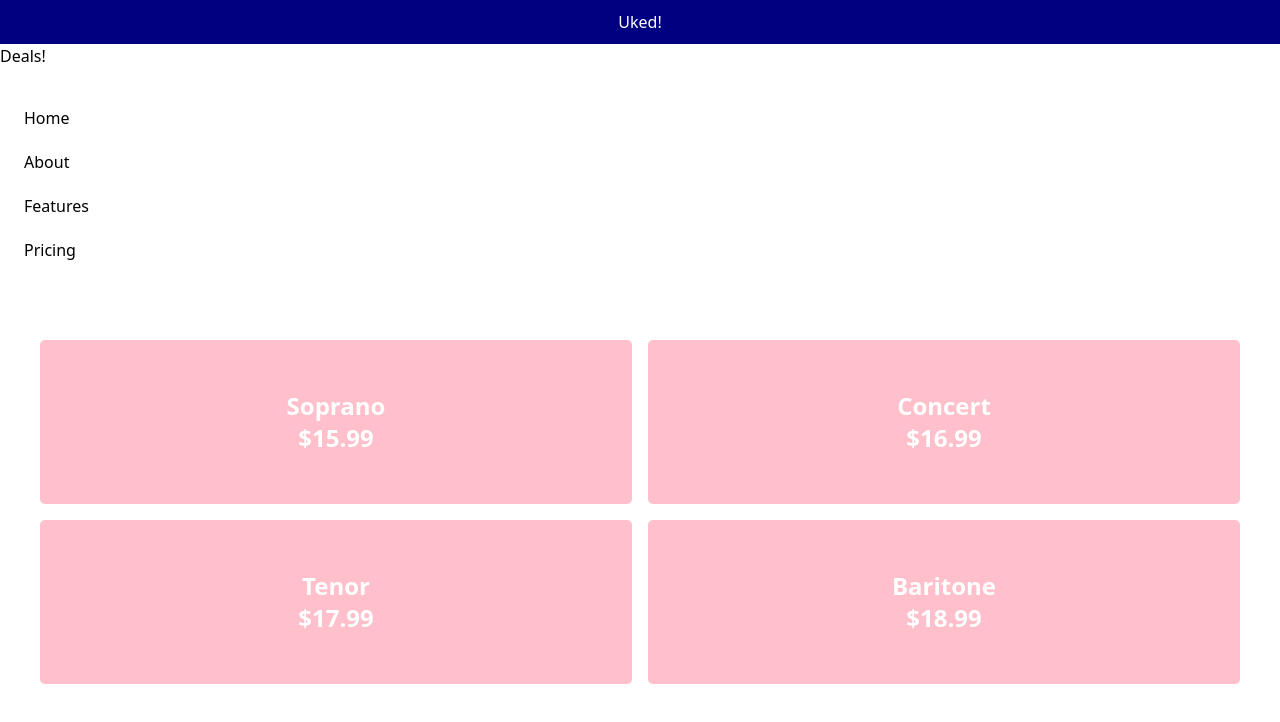
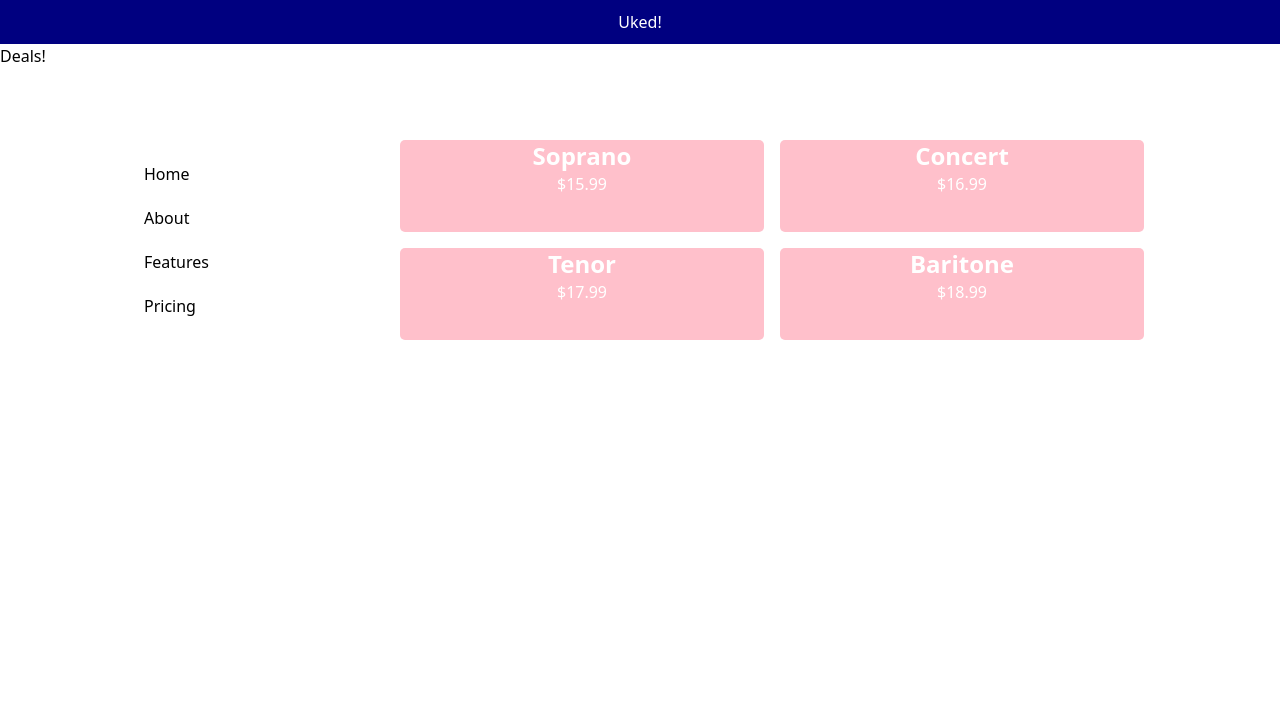
Before and after one commit to YouGuavas/uked, a React (Create React App) app: page / in a window 1280 px wide. Shown: the top 722 px of the page. Built offline with nearby package versions, Linux system fonts and the light colour scheme.

Commit message:
Properly align grid and sidebar

```diff
--- a/src/App.css
+++ b/src/App.css
@@ -9,6 +9,5 @@
   background-color: pink;
   color: white;
   text-align: center;
-  padding: 50px;
   border-radius: 5px;
 }
--- a/src/App.js
+++ b/src/App.js
@@ -17,8 +17,12 @@ function Main() {
   return (
     <div className="Main">
       Deals!
-      <SideBar />
-      <Gallery />
+      <section className="w-full max-w-6xl mx-auto px-4 m-4">
+        <div className="grid grid-cols-12 gap-4 flex-1 p-10">
+          <SideBar />
+          <Gallery />
+        </div>
+      </section>
     </div>
   )
 }
--- a/src/Gallery.js
+++ b/src/Gallery.js
@@ -1,10 +1,10 @@
 function Gallery()  {
   const galleryItems = [{name: 'Soprano', price: '15.99'}, {name: 'Concert', price: '16.99'}, {name: 'Tenor', price: '17.99'}, {name: 'Baritone', price: '18.99'}];
   return(
-    <div className='grid grid-cols-2 gap-4 flex-1 p-10 text-2xl font-bold'>
+    <div className='col-span-9 p-4 grid grid-cols-2 gap-4'>
       {galleryItems.map((item, index) => (
           <div className='box' id={item.name} key={index}>
-          <div>{item.name}</div> <div>${item.price}</div> </div>
+          <div className='font-bold text-2xl'>{item.name}</div> <div>${item.price}</div> </div>
       ))}
     </div>
   )
--- a/src/SideBar.js
+++ b/src/SideBar.js
@@ -1,17 +1,17 @@
 function SideBar() {
   return(
-    <div className="sidebar w-64 space-y-6 py-7 px-2 absolute inset-y-0 left-0 transform -translate-x-full md:relative md:translate-x-0 transition duration-200 ease-in-out">
+    <div className="sidebar col-span-3 w-64 space-y-6 py-7 px-2 absolute inset-y-0 left-0 transform -translate-x-full md:relative md:translate-x-0 transition duration-200 ease-in-out">
       <nav>
-      <a href="#" class="block py-2.5 px-4 rounded transition duration-200 hover:bg-blue-700 hover:text-white">
+      <a href="#Home" class="block py-2.5 px-4 rounded transition duration-200 hover:bg-blue-700 hover:text-white">
         Home
       </a>
-      <a href="" class="block py-2.5 px-4 rounded transition duration-200 hover:bg-blue-700 hover:text-white">
+      <a href="#About" class="block py-2.5 px-4 rounded transition duration-200 hover:bg-blue-700 hover:text-white">
         About
       </a>
-      <a href="" class="block py-2.5 px-4 rounded transition duration-200 hover:bg-blue-700 hover:text-white">
+      <a href="#Features" class="block py-2.5 px-4 rounded transition duration-200 hover:bg-blue-700 hover:text-white">
         Features
       </a>
-      <a href="" class="block py-2.5 px-4 rounded transition duration-200 hover:bg-blue-700 hover:text-white">
+      <a href="#Pricing" class="block py-2.5 px-4 rounded transition duration-200 hover:bg-blue-700 hover:text-white">
         Pricing
       </a>
       </nav>
```
